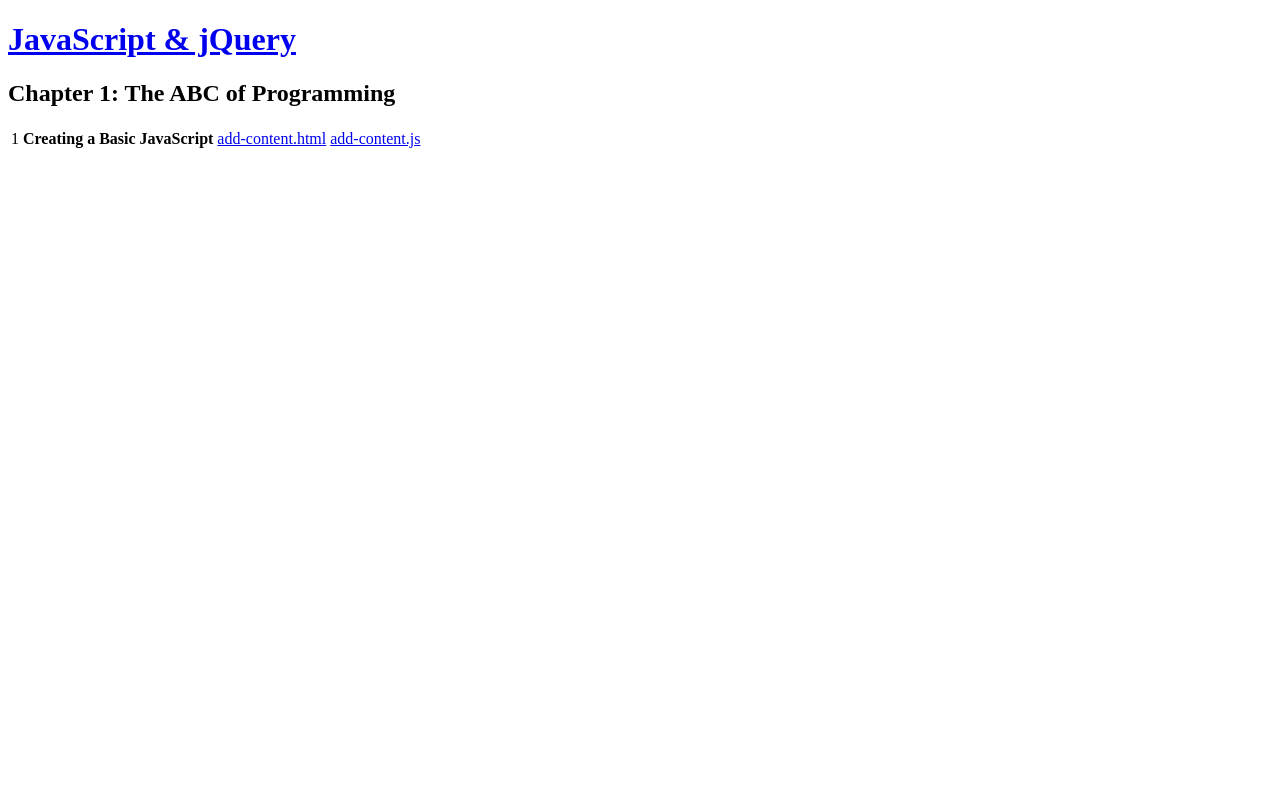
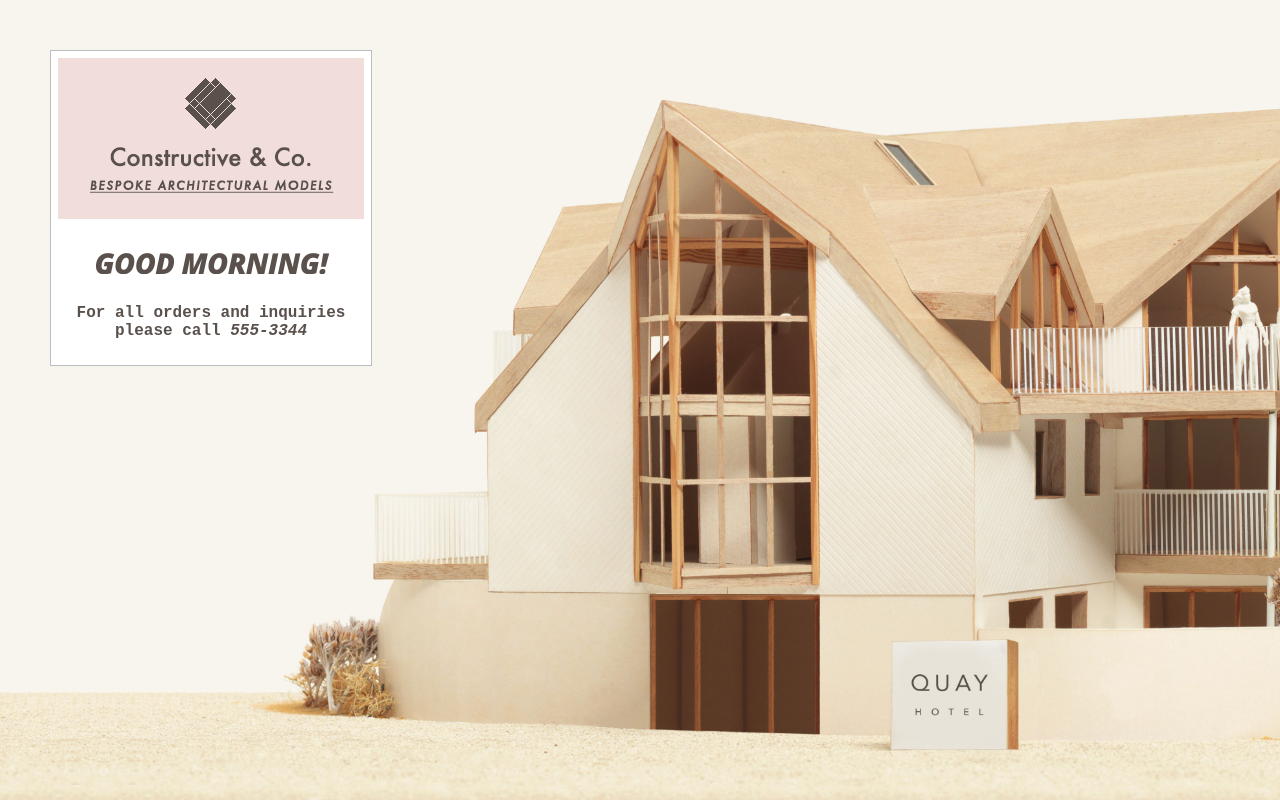
Before and after one commit to spencee1315/starter-code, a plain HTML site: page index.html in a window 1280 px wide. Drawn offline with nearby package versions, Linux system fonts and the light colour scheme.

Commit message:
updating index and add-content files

```diff
--- a/index.html
+++ b/index.html
@@ -1,19 +1,13 @@
 <!DOCTYPE html>
 <html>
-  <head>
-    <title>JavaScript &amp; jQuery - Chapter 1: The ABC of Programming</title>
-    <link rel="stylesheet" type="text/css" href="index.css" />
-  </head>
-  <body>
-    <h1 id="header"><a href="index.html">JavaScript &amp; jQuery</a></h1>
-    <h2>Chapter 1: The ABC of Programming</h2>
-    <table>
-      <tr>
-        <td>1</td>
-        <td><strong>Creating a Basic JavaScript</strong></td>
-        <td><a href="add-content.html">add-content.html</a></td>
-        <td><a href="add-content.js">add-content.js</a></td>
-      </tr>
-    </table>
-  </body>
+    <head>
+        <title>Construction &amp; Co.</title>
+        <link rel="stylesheet" href="c01.css" />
+    </head>
+    <body>
+        <h1>Constructive &amp; Co.</h1>
+        <script src="starter-code.js"></script>
+        <p>For all orders and inquiries please call
+            <em>555-3344</em></p>
+    </body>
 </html>
```
Also changed, not shown: add-content.html (+1 -1 lines).
